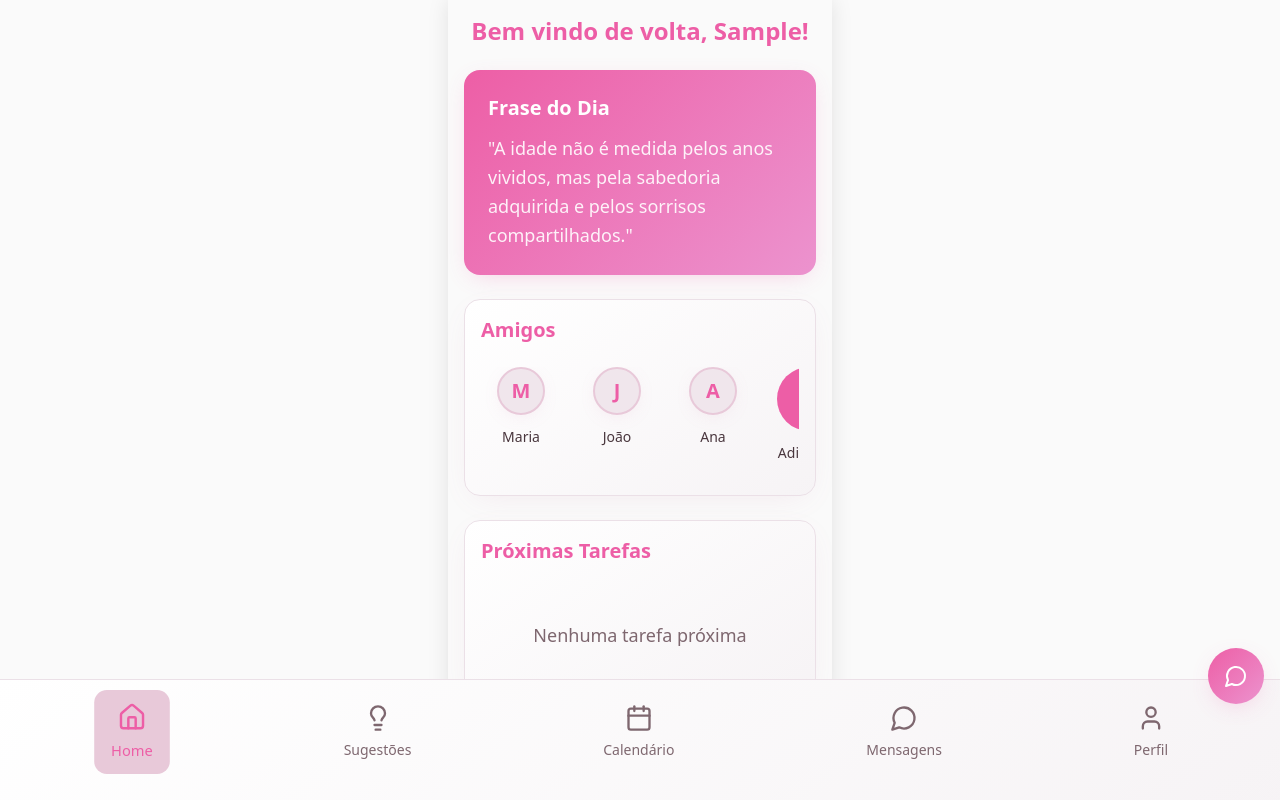
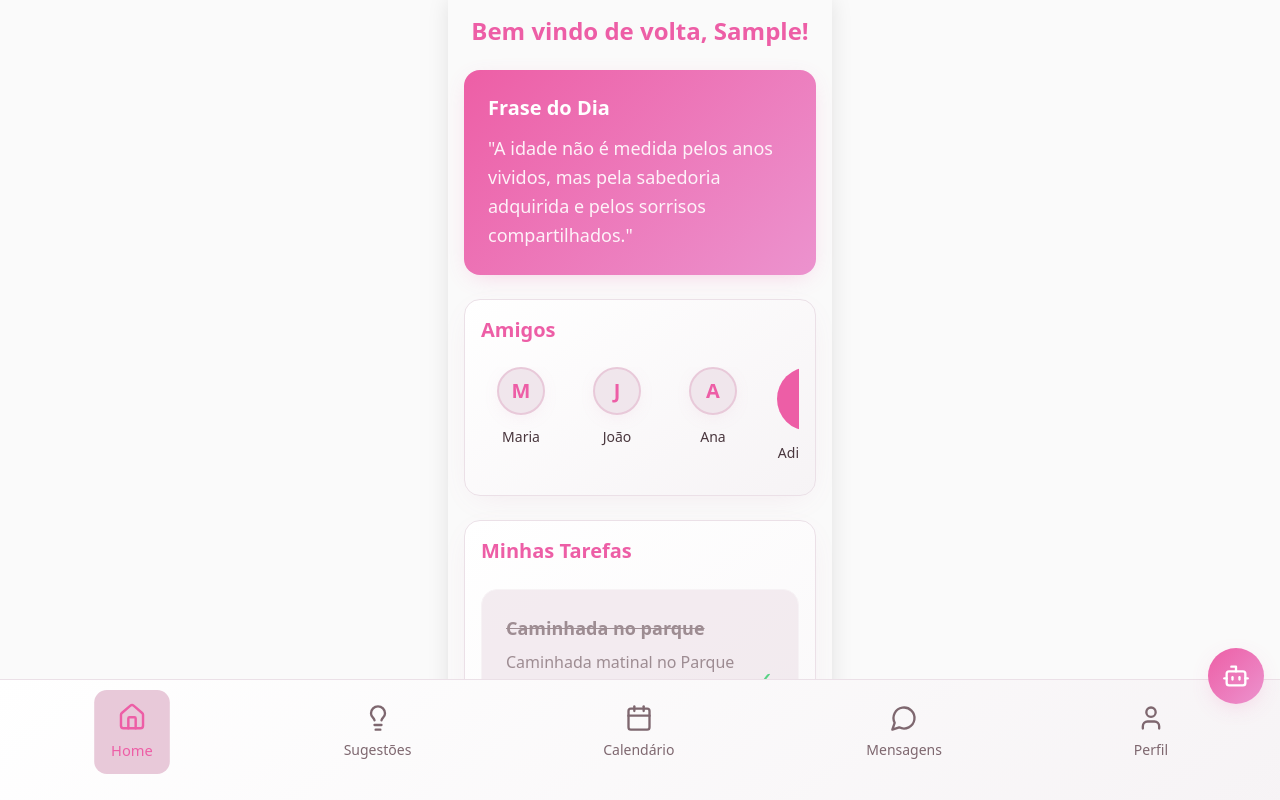
Before and after one commit to JvMt-TCC/SeniorCare, a React (Vite) app: page / in a window 1280 px wide. Both pictures are taken after typing "Sample", "name@example.com", "Sample123" into the empty fields and a click on the button "Entrar". Shown: the top 800 px of the page. Built offline with nearby package versions, Linux system fonts and the light colour scheme.

Commit message:
Fix calendar tasks on home page

```diff
--- a/src/components/FixedChat.tsx
+++ b/src/components/FixedChat.tsx
@@ -1,5 +1,5 @@
 import { useState } from "react";
-import { MessageCircle, Send, X } from "lucide-react";
+import { Bot, Send, X } from "lucide-react";
 
 const FixedChat = () => {
   const [isOpen, setIsOpen] = useState(false);
@@ -42,7 +42,7 @@ const FixedChat = () => {
           className="fixed bottom-24 right-4 w-14 h-14 bg-primary text-primary-foreground rounded-full shadow-lg flex items-center justify-center z-50 hover:scale-110 transition-transform"
           style={{ background: 'var(--gradient-primary)', boxShadow: 'var(--shadow-button)' }}
         >
-          <MessageCircle size={24} />
+          <Bot size={28} />
         </button>
       )}
 
--- a/src/pages/HomePage.tsx
+++ b/src/pages/HomePage.tsx
@@ -21,14 +21,8 @@ const HomePage = () => {
     { name: "Ana Costa", avatar: "" }
   ]);
 
-  // Filtrar tarefas futuras (incluindo hoje)
-  const today = new Date();
-  today.setHours(0, 0, 0, 0);
-  const futureTasks = tasks.filter(task => {
-    const taskDate = new Date(task.date);
-    taskDate.setHours(0, 0, 0, 0);
-  return taskDate >= today;
-  });
+  // Mostrar todas as tarefas ordenadas por data
+  const allTasks = tasks.sort((a, b) => new Date(a.date).getTime() - new Date(b.date).getTime());
 
   const handleAddAlarm = () => {
     if (newAlarm.title && newAlarm.time) {
@@ -84,25 +78,52 @@ const HomePage = () => {
         </div>
       </div>
 
-      {/* Próximas Tarefas */}
+      {/* Todas as Tarefas */}
       <div className="card-soft slide-up">
-        <h3 className="text-senior-lg text-primary mb-6">Próximas Tarefas</h3>
+        <h3 className="text-senior-lg text-primary mb-6">Minhas Tarefas</h3>
         <div className="space-y-4">
-          {futureTasks.length > 0 ? (
-            futureTasks.map((task) => (
+          {allTasks.length > 0 ? (
+            allTasks.map((task) => {
+              const taskDate = new Date(task.date);
+              const today = new Date();
+              today.setHours(0, 0, 0, 0);
+              taskDate.setHours(0, 0, 0, 0);
+              const isPast = taskDate < today;
+              const isToday = taskDate.getTime() === today.getTime();
+
+              return (
                 <div
                   key={task.id}
-                className="bg-secondary rounded-2xl p-6 border border-border hover:shadow-md transition-all"
+                  className={`bg-secondary rounded-2xl p-6 border border-border hover:shadow-md transition-all ${
+                    isPast ? 'opacity-75 border-muted' : ''
+                  } ${isToday ? 'ring-2 ring-primary border-primary' : ''}`}
                 >
-                <h4 className="font-semibold text-foreground mb-2 text-lg">{task.title}</h4>
-                <p className="text-base text-muted-foreground">
+                  <div className="flex items-center justify-between">
+                    <div className="flex-1">
+                      <h4 className={`font-semibold mb-2 text-lg ${isPast ? 'line-through text-muted-foreground' : 'text-foreground'}`}>
+                        {task.title}
+                      </h4>
+                      <p className={`text-base ${isPast ? 'text-muted-foreground' : 'text-muted-foreground'}`}>
+                        {task.subtitle}
+                      </p>
+                      <p className={`text-base font-medium ${
+                        isToday ? 'text-primary' : isPast ? 'text-muted-foreground' : 'text-foreground'
+                      }`}>
                         {new Date(task.date).toLocaleDateString('pt-BR')}
+                        {isToday && ' (Hoje)'}
+                        {isPast && ' (Concluída)'}
                       </p>
                     </div>
-            ))
+                    {isPast && (
+                      <div className="text-green-500 text-2xl">✓</div>
+                    )}
+                  </div>
+                </div>
+              );
+            })
           ) : (
             <p className="text-muted-foreground text-center py-8 text-lg">
-              Nenhuma tarefa próxima
+              Nenhuma tarefa cadastrada
             </p>
           )}
         </div>
```
Lines whose indentation alone changed are shown as unchanged.
